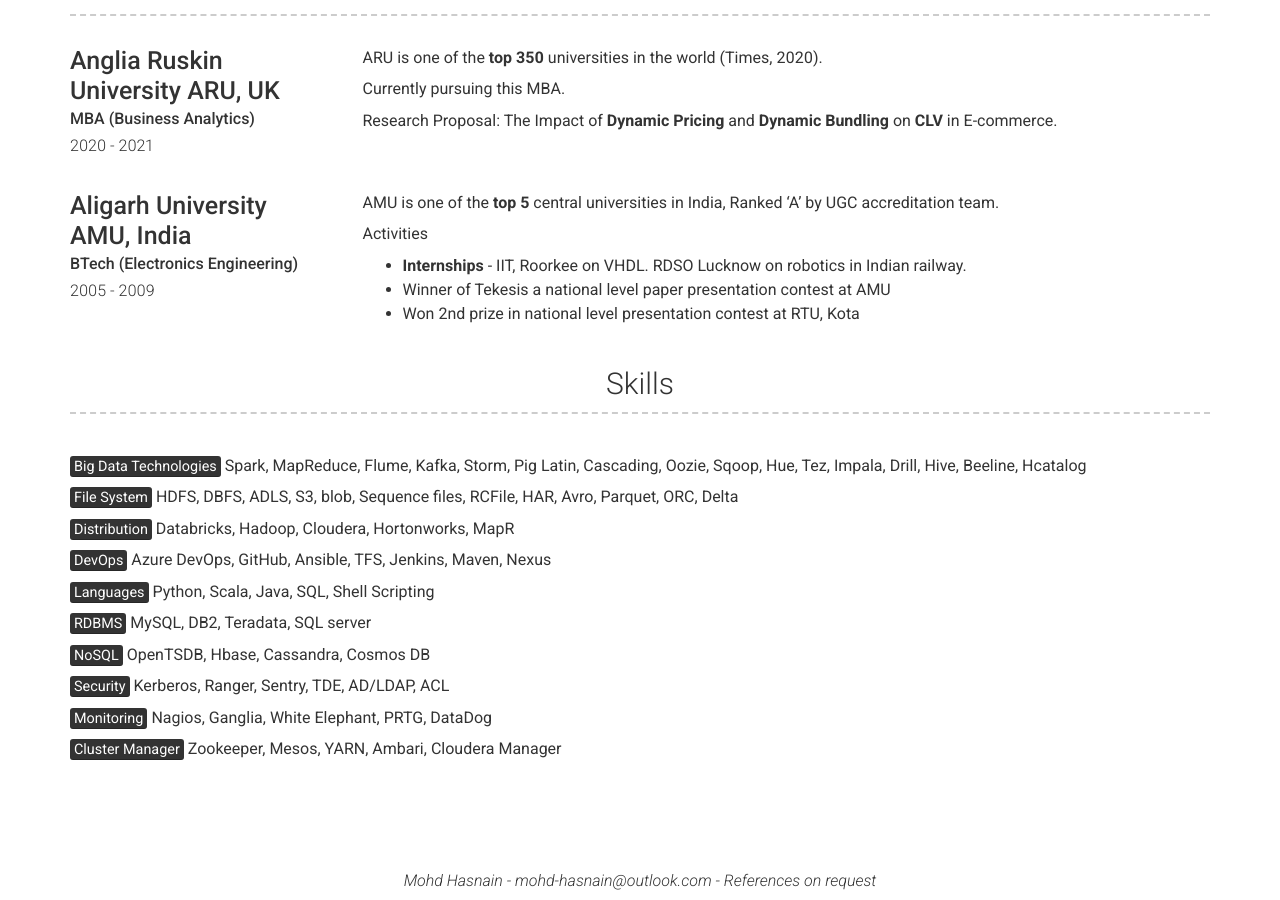
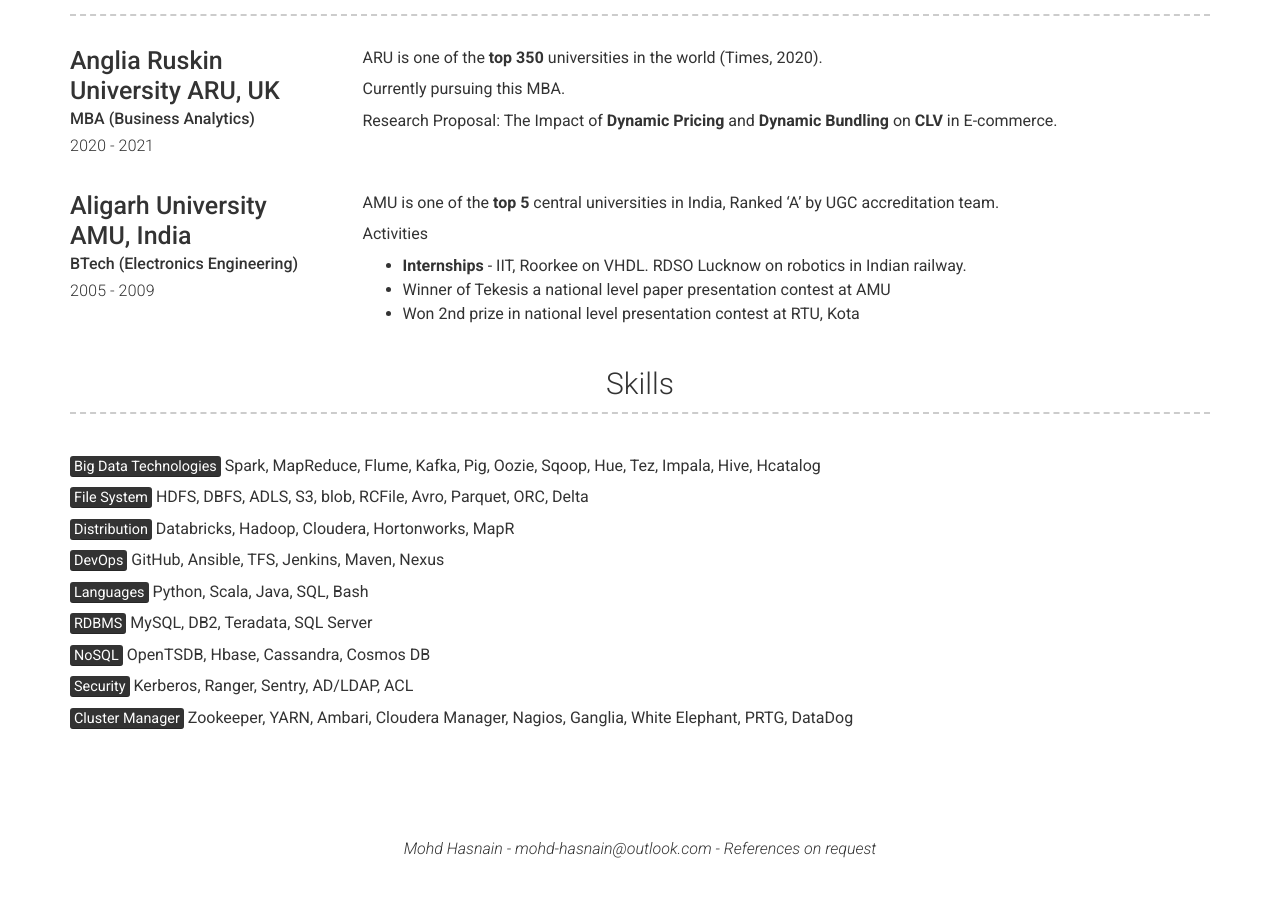
Before and after one commit to mohd-hasnain/mohd-hasnain.github.io, a Jekyll site: the page built from index.md, in a window 1280 px wide and 900 px high, scrolled down 1799 px. Built offline with Jekyll 4.4.1, drawn with Linux system fonts in a browser that asks for light colours; nearby versions of some CDN libraries; after the commit the page ends 2668 px from its top, so only the background shows below that.

Commit message:
Update _config.yml

```diff
--- a/_config.yml
+++ b/_config.yml
@@ -74,25 +74,23 @@ projects_title: Certifications #(Use this to override about projects section tit
 # More Section
 more_title: Skills #(Use this to override about more section title)
 more_content: | # this will include new lines to allow paragraphs
-    <mark>Big Data Technologies</mark> Spark, MapReduce, Flume, Kafka, Storm, Pig Latin, Cascading, Oozie, Sqoop, Hue, Tez, Impala, Drill, Hive, Beeline, Hcatalog
+    <mark>Big Data Technologies</mark> Spark, MapReduce, Flume, Kafka, Pig, Oozie, Sqoop, Hue, Tez, Impala, Hive, Hcatalog
 
-    <mark>File System</mark> HDFS, DBFS, ADLS, S3, blob, Sequence files, RCFile, HAR, Avro, Parquet, ORC, Delta
+    <mark>File System</mark> HDFS, DBFS, ADLS, S3, blob, RCFile, Avro, Parquet, ORC, Delta
 
     <mark>Distribution</mark> Databricks, Hadoop, Cloudera, Hortonworks, MapR
 
-    <mark>DevOps</mark> Azure DevOps, GitHub, Ansible, TFS, Jenkins, Maven, Nexus
+    <mark>DevOps</mark> GitHub, Ansible, TFS, Jenkins, Maven, Nexus
 
-    <mark>Languages</mark> Python, Scala, Java, SQL, Shell Scripting
+    <mark>Languages</mark> Python, Scala, Java, SQL, Bash
 
-    <mark>RDBMS</mark> MySQL, DB2, Teradata, SQL server
+    <mark>RDBMS</mark> MySQL, DB2, Teradata, SQL Server
 
     <mark>NoSQL</mark> OpenTSDB, Hbase, Cassandra, Cosmos DB
 
-    <mark>Security</mark> Kerberos, Ranger, Sentry, TDE, AD/LDAP, ACL
+    <mark>Security</mark> Kerberos, Ranger, Sentry, AD/LDAP, ACL
 
-    <mark>Monitoring</mark> Nagios, Ganglia, White Elephant, PRTG, DataDog
-
-    <mark>Cluster Manager</mark> Zookeeper, Mesos, YARN, Ambari, Cloudera Manager
+    <mark>Cluster Manager</mark> Zookeeper, YARN, Ambari, Cloudera Manager, Nagios, Ganglia, White Elephant, PRTG, DataDog
 
 # Footer
 footer_show_references: true
```
